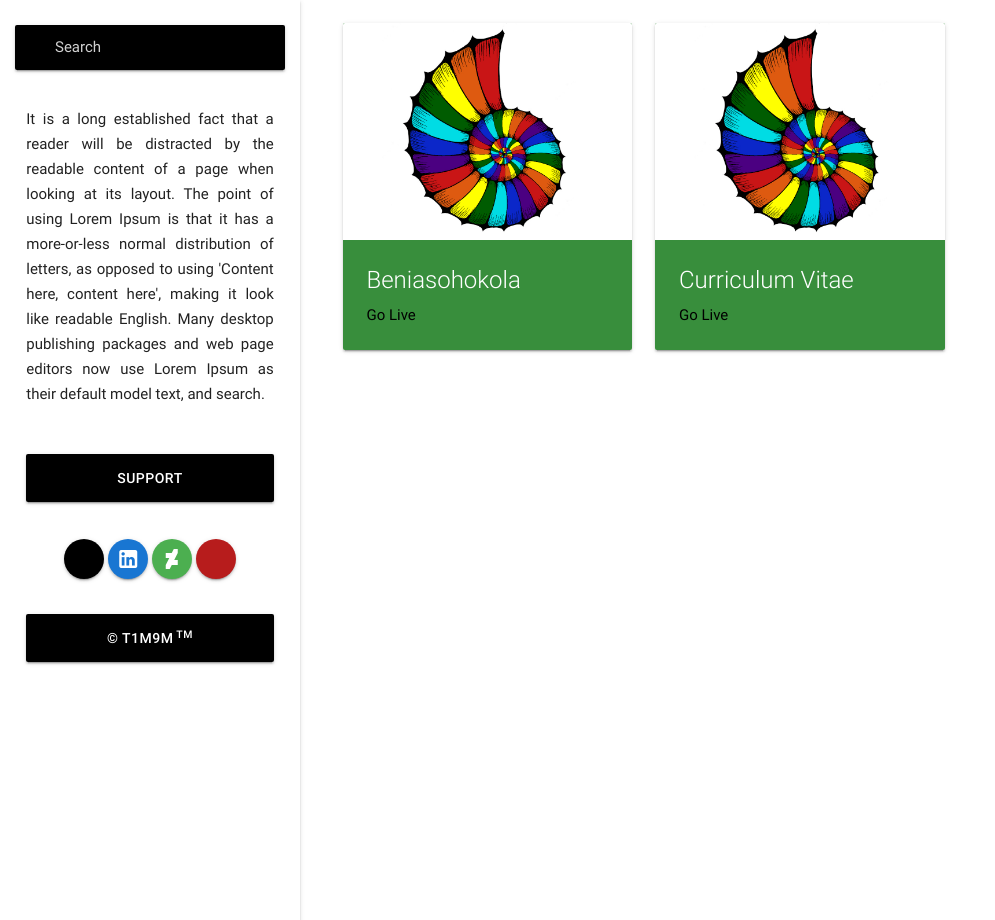
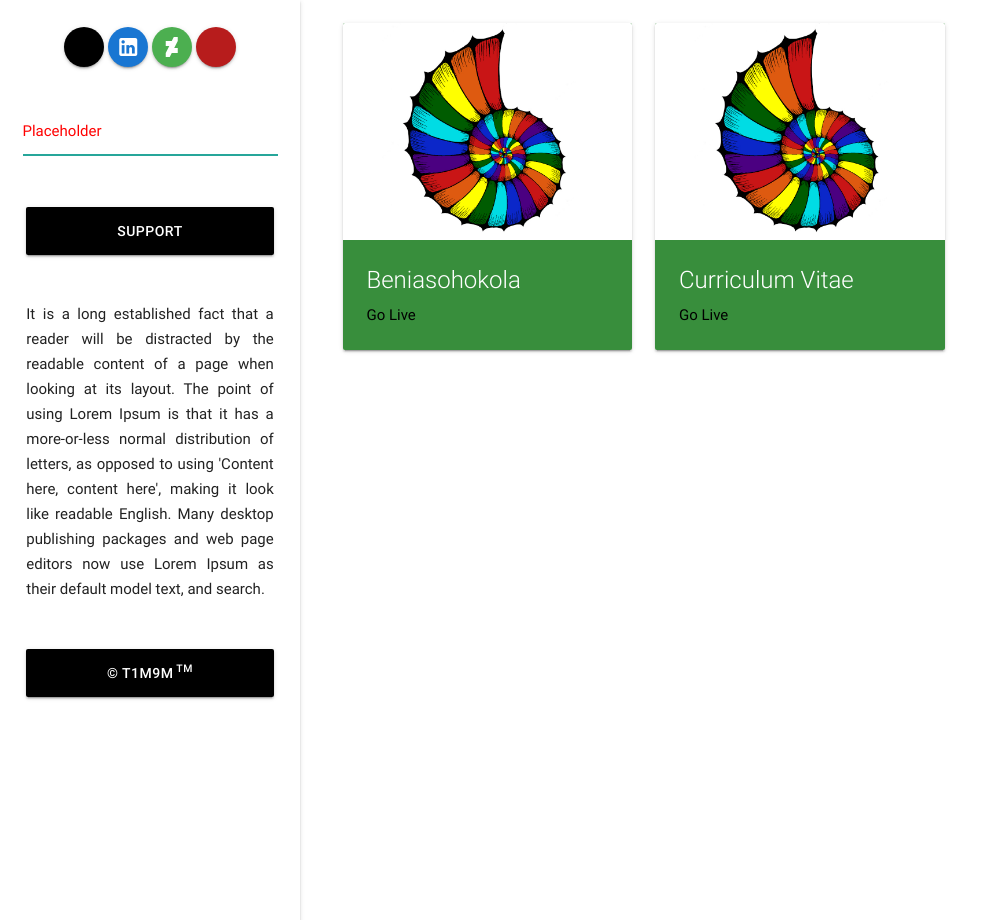
Before and after one commit to t1m9m/t1m9m, a PHP site: page / in a window 1280 px wide. Shown: the whole page, without its empty margins (0-995 px from the left). Run offline with PHP 8.4, Linux system fonts and the light colour scheme; some libraries are stand-ins or nearby versions.

Commit message:
style modified

```diff
--- a/css/style.css
+++ b/css/style.css
@@ -16,3 +16,19 @@
 .li_section {
 	margin-top: 22px;
 }
+
+input::-webkit-input-placeholder {
+color: red !important;
+}
+
+input:-moz-placeholder { /* Firefox 18- */
+color: red !important;
+}
+
+input::-moz-placeholder {  /* Firefox 19+ */
+color: red !important;
+}
+
+input:-ms-input-placeholder {
+color: red !important;
+}
--- a/index.html
+++ b/index.html
@@ -18,30 +18,7 @@
     <div class="row">
         <div class="col s12 m4 l3">
             <ul id="slide-out" class="side-nav fixed">
-                <li class="col s12 li_section" style="text-align: center;">
-                    <form>
-						<div class="waves-effect waves-light btn black" style="padding: 0 40px 45px 40px">
-			                <input placeholder="Search" type="text">
-			            </div>
-                    </form>
-                </li>
-                <li class="col s12 li_section" style="line-height: 25px; text-align: justify;">
-					<p style="padding: 0 15px">
-						It is a long established fact that a reader will
-						be distracted by the readable content of a page
-						when looking at its layout. The point of using
-						Lorem Ipsum is that it has a more-or-less normal
-						distribution of letters, as opposed to using
-						'Content here, content here', making it look
-						like readable English. Many desktop publishing
-						packages and web page editors now use Lorem
-						Ipsum as their default model text, and search.
-					</p>
-				</li>
-                <li class="col s12 li_section">
-					<a class="waves-effect waves-light btn black" href="http://support.t1m9m.com" target="_blank">Support</a>
-                </li>
-                <li class="col s12 li_section" style="text-align: center;">
+				<li class="col s12 li_section" style="text-align: center;">
 					<span class="btn-floating waves-effect waves-light black">
 						<a href="https://github.com/t1m9m" target="_blank">
 							<i class="mdi mdi-github-circle"></i>
@@ -63,6 +40,30 @@
 						</a>
 					</span>
                 </li>
+                <li class="col s12 li_section" style="text-align: center;">
+                    <form>
+						<div class="input-field col s12">
+							<input placeholder="Placeholder" type="text" autofocus>
+						</div>
+                    </form>
+                </li>
+                <li class="col s12 li_section">
+					<a class="waves-effect waves-light btn black" href="http://support.t1m9m.com" target="_blank">Support</a>
+                </li>
+                <li class="col s12 li_section" style="line-height: 25px; text-align: justify;">
+					<p style="padding: 0 15px">
+						It is a long established fact that a reader will
+						be distracted by the readable content of a page
+						when looking at its layout. The point of using
+						Lorem Ipsum is that it has a more-or-less normal
+						distribution of letters, as opposed to using
+						'Content here, content here', making it look
+						like readable English. Many desktop publishing
+						packages and web page editors now use Lorem
+						Ipsum as their default model text, and search.
+					</p>
+				</li>
+
                 <li class="col s12 li_section">
 					<a class="waves-effect waves-light btn black" href="http://tahsinalam.com" target="_blank">
 						&copy;
```
